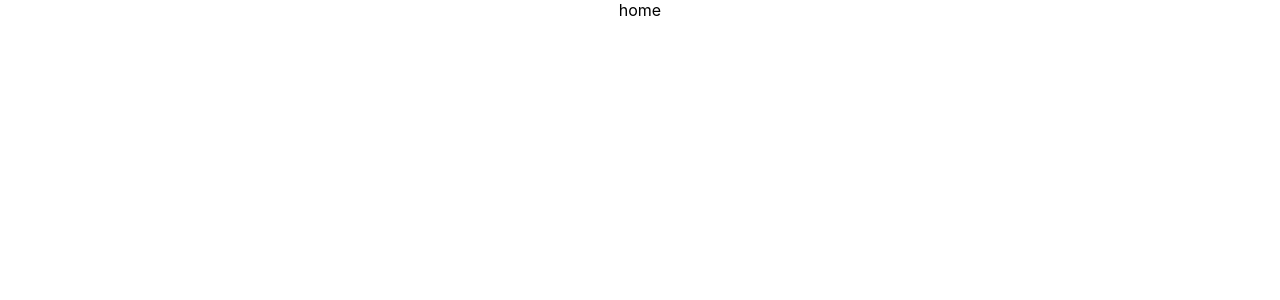
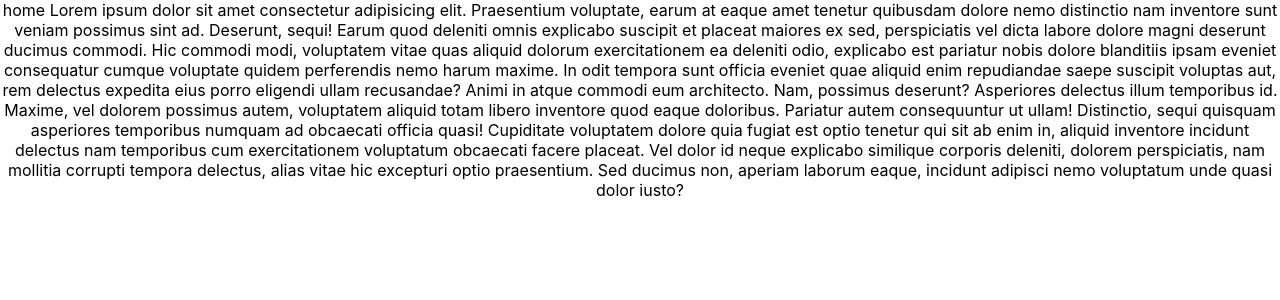
Before and after one commit to DRATHOR/submodule-a, a React (Create React App) app: page / in a window 1280 px wide. Shown: the top 300 px of the page. Built offline with nearby package versions, Linux system fonts and the light colour scheme.

Commit message:
change in home page

```diff
--- a/src/home.tsx
+++ b/src/home.tsx
@@ -7,7 +7,9 @@ const Home = () => {
     },[]);
   return (
     <div>
-      home
+      home Lorem ipsum dolor sit amet consectetur adipisicing elit.
+       Praesentium voluptate, earum at eaque amet tenetur quibusdam dolore nemo distinctio nam
+       inventore sunt veniam possimus sint ad. Deserunt, sequi! Earum quod deleniti omnis explicabo suscipit et placeat maiores ex sed, perspiciatis vel dicta labore dolore magni deserunt ducimus commodi. Hic commodi modi, voluptatem vitae quas aliquid dolorum exercitationem ea deleniti odio, explicabo est pariatur nobis dolore blanditiis ipsam eveniet consequatur cumque voluptate quidem perferendis nemo harum maxime. In odit tempora sunt officia eveniet quae aliquid enim repudiandae saepe suscipit voluptas aut, rem delectus expedita eius porro eligendi ullam recusandae? Animi in atque commodi eum architecto. Nam, possimus deserunt? Asperiores delectus illum temporibus id. Maxime, vel dolorem possimus autem, voluptatem aliquid totam libero inventore quod eaque doloribus. Pariatur autem consequuntur ut ullam! Distinctio, sequi quisquam asperiores temporibus numquam ad obcaecati officia quasi! Cupiditate voluptatem dolore quia fugiat est optio tenetur qui sit ab enim in, aliquid inventore incidunt delectus nam temporibus cum exercitationem voluptatum obcaecati facere placeat. Vel dolor id neque explicabo similique corporis deleniti, dolorem perspiciatis, nam mollitia corrupti tempora delectus, alias vitae hic excepturi optio praesentium. Sed ducimus non, aperiam laborum eaque, incidunt adipisci nemo voluptatum unde quasi dolor iusto?
     </div>
   )
 };
```
